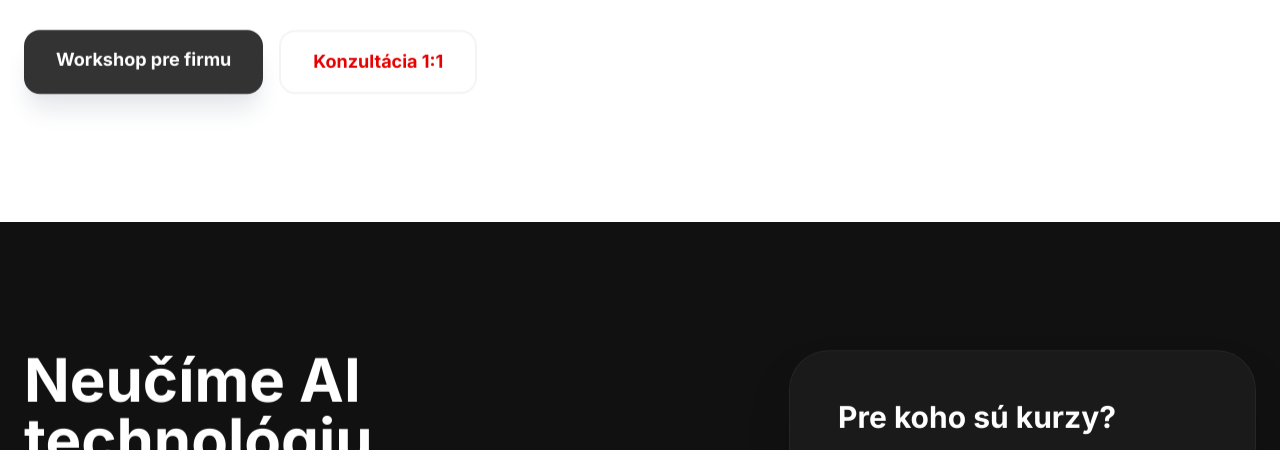
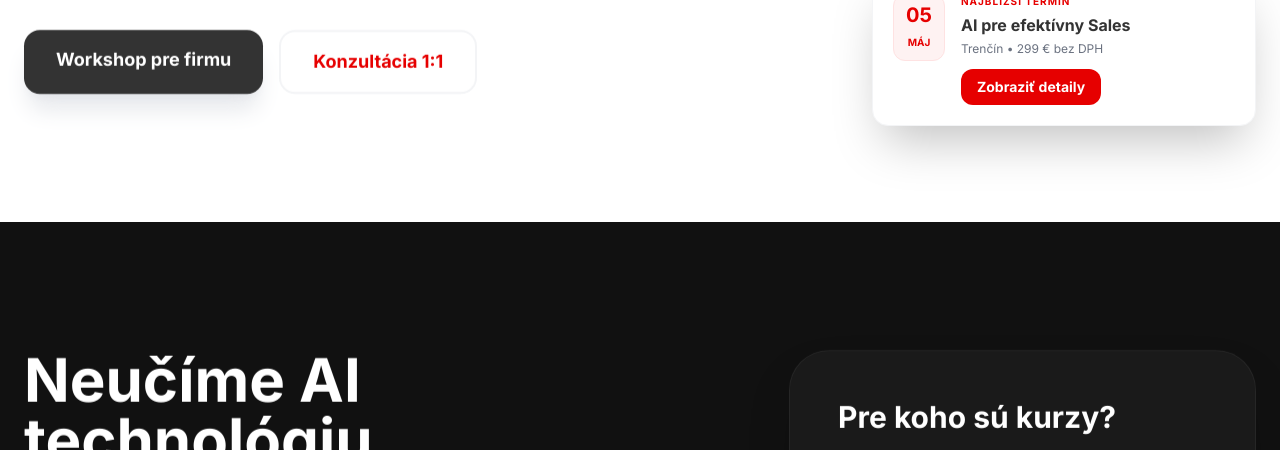
Before and after one commit to rastorasto-web/balancedaitest, a plain HTML site: page index.html in a window 1280 px wide. Shown: the part 650-1100 px from the top of the page. Drawn offline with nearby package versions, Linux system fonts and the light colour scheme.

Commit message:
Update index.html

```diff
--- a/index.html
+++ b/index.html
@@ -696,6 +696,25 @@
         </div>
     </div>
 
+    <!-- Decentný pop-up s najbližším kurzom -->
+    <div id="upcomingCoursePopup" class="fixed bottom-4 right-4 md:bottom-6 md:right-6 z-[65] max-w-[calc(100%-2rem)] md:max-w-sm w-full md:w-96 bg-white dark:bg-bhr-card rounded-2xl shadow-2xl border border-gray-100 dark:border-white/10 p-5 transform translate-y-8 opacity-0 pointer-events-none transition-all duration-500 ease-out">
+        <button onclick="closeUpcomingPopup()" aria-label="Zavrieť" class="absolute top-2 right-2 text-gray-300 hover:text-bhr-red dark:text-gray-500 dark:hover:text-bhr-red transition p-1">
+            <svg class="w-4 h-4" fill="none" stroke="currentColor" viewBox="0 0 24 24"><path stroke-linecap="round" stroke-linejoin="round" stroke-width="2" d="M6 18L18 6M6 6l12 12"></path></svg>
+        </button>
+        <div class="flex items-start gap-4 pr-4">
+            <div class="bg-red-50 dark:bg-red-900/20 rounded-xl px-3 py-2 text-center shrink-0 border border-red-100 dark:border-red-900/30">
+                <span id="popupDay" class="block text-xl font-bold text-bhr-red leading-tight"></span>
+                <span id="popupMonth" class="text-[10px] font-bold uppercase text-bhr-red"></span>
+            </div>
+            <div class="flex-1 min-w-0">
+                <p class="text-[10px] font-bold uppercase tracking-widest text-bhr-red mb-1">Najbližší termín</p>
+                <h4 id="popupTitle" class="text-sm md:text-base font-bold text-[#333333] dark:text-white mb-1 leading-tight"></h4>
+                <p id="popupLocation" class="text-xs text-gray-500 dark:text-gray-400 mb-3"></p>
+                <button id="popupCta" class="bg-bhr-red text-white text-xs md:text-sm font-bold px-4 py-2 rounded-xl hover:bg-bhr-dark-red transition">Zobraziť detaily</button>
+            </div>
+        </div>
+    </div>
+
     <!-- Pätka -->
     <footer class="py-10 md:py-12 border-t border-gray-100 dark:border-white/5 bg-white dark:bg-bhr-dark transition-colors duration-300">
         <div class="max-w-7xl mx-auto px-4 md:px-6">
@@ -1091,6 +1110,61 @@
             };
         }).filter(c => c !== null);
 
+        // --- Pop-up s najblizsim kurzom (decentny) ---
+        function closeUpcomingPopup() {
+            const popup = document.getElementById('upcomingCoursePopup');
+            if (!popup) return;
+            popup.classList.add('translate-y-8', 'opacity-0', 'pointer-events-none');
+            try { sessionStorage.setItem('bhrPopupDismissed', '1'); } catch(e) {}
+        }
+
+        (function initUpcomingPopup() {
+            try {
+                if (sessionStorage.getItem('bhrPopupDismissed') === '1') return;
+            } catch(e) {}
+            try {
+                const urlParams = new URLSearchParams(window.location.search);
+                if (urlParams.get('kurz')) return;
+            } catch(e) {}
+            if (!openCourses || openCourses.length === 0) return;
+
+            let nearest = null;
+            let nearestCourse = null;
+            openCourses.forEach(c => {
+                const ws = workshopData[c.modalId];
+                if (!ws || !ws.dates || ws.dates.length === 0) return;
+                const parsed = ws.dates
+                    .map(d => ({ str: d, date: parseSlovakDate(d) }))
+                    .filter(x => x.date)
+                    .sort((a, b) => a.date - b.date);
+                if (parsed.length === 0) return;
+                if (!nearest || parsed[0].date < nearest.date) {
+                    nearest = parsed[0];
+                    nearestCourse = c;
+                }
+            });
+            if (!nearestCourse || !nearest) return;
+
+            const locMatch = nearest.str.match(/\),\s*([^(]+?)\s*\(/);
+            const location = locMatch ? locMatch[1].trim() : '';
+
+            const popup = document.getElementById('upcomingCoursePopup');
+            if (!popup) return;
+            document.getElementById('popupDay').innerText = String(nearest.date.getDate()).padStart(2, '0');
+            document.getElementById('popupMonth').innerText = slovakMonthDisplay[nearest.date.getMonth()];
+            document.getElementById('popupTitle').innerText = nearestCourse.title;
+            document.getElementById('popupLocation').innerText = (location ? location + ' \u2022 ' : '') + '299 \u20ac bez DPH';
+            document.getElementById('popupCta').onclick = function() {
+                closeUpcomingPopup();
+                openModal(nearestCourse.modalId, false);
+            };
+
+            setTimeout(() => {
+                popup.classList.remove('translate-y-8', 'opacity-0', 'pointer-events-none');
+            }, 4000);
+        })();
+
+
         function renderCourses() {
             const container = document.getElementById('courses-container');
             if (!container) return;
```
